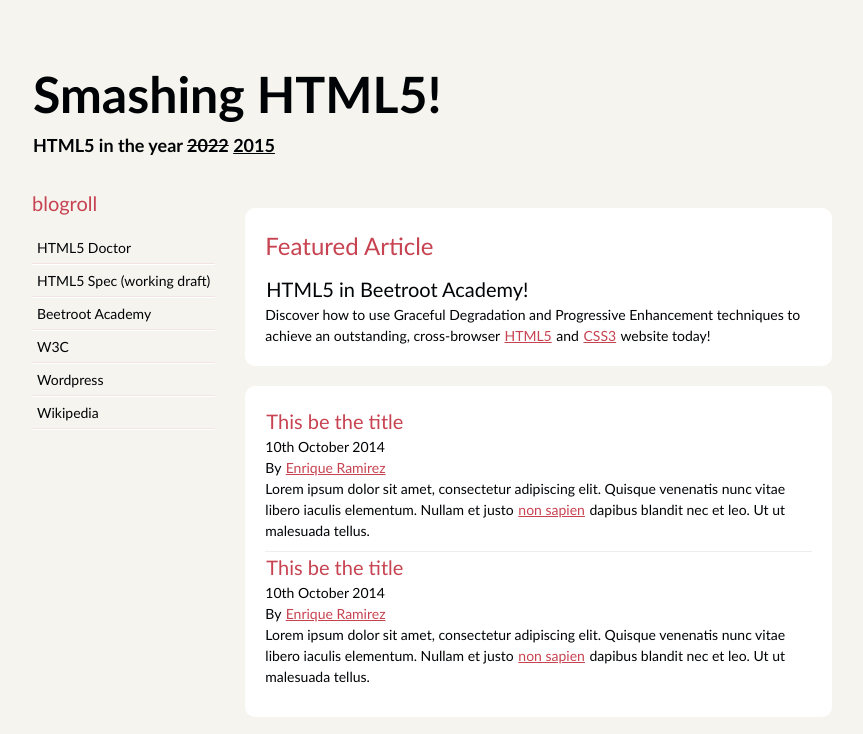
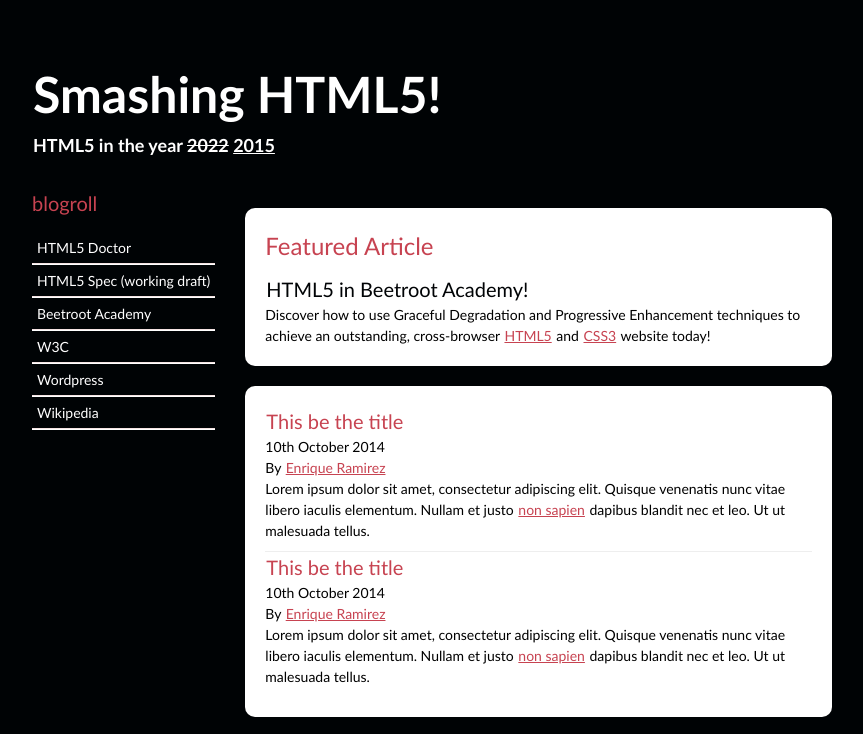
Before and after one commit to valentynabakhal/html5smash, a plain HTML site: page html5smash/index.html in a window 1280 px wide. Shown: the top 734 px of the page, without its empty margins (208-1071 px from the left). Drawn offline with Linux system fonts and the light colour scheme.

Commit message:
test message

```diff
--- a/html5smash/css/styles.css
+++ b/html5smash/css/styles.css
@@ -3,10 +3,10 @@
 }
 
 body {
-    background: #F5F4EF;
+    background: #000305;
     font-family: 'Trebuchet MS', Trebuchet, 'Lucida Sans Unicode', 'Lucida Grande', 'Lucida Sans',
     Arial, sans-serif;
-    color: #000305;
+    color: #000000;
     font-size: 14px;
     line-height: 1.5;
 }
@@ -95,9 +95,11 @@ header a:active {
 }
 
 .title {
+        color: #fff;
         font-size: 50px;
     }
     .subtitle {
+        color: #fff;
         font-size: 18px;
     }
 
@@ -128,14 +130,14 @@ header a:active {
     width: 100%;
     padding: 5px;
     text-decoration: none;
-    color: #000305;
+    color: #ffffff;
     border-bottom: 1px solid #F4E3E3;
 }
 
 .nav a:hover,
 .nav a:focus,
 .nav a:active {
-    color: #F5F4EF;
+    color: rgb(255, 255, 255);
 }
 
     .articles article + article {
```
